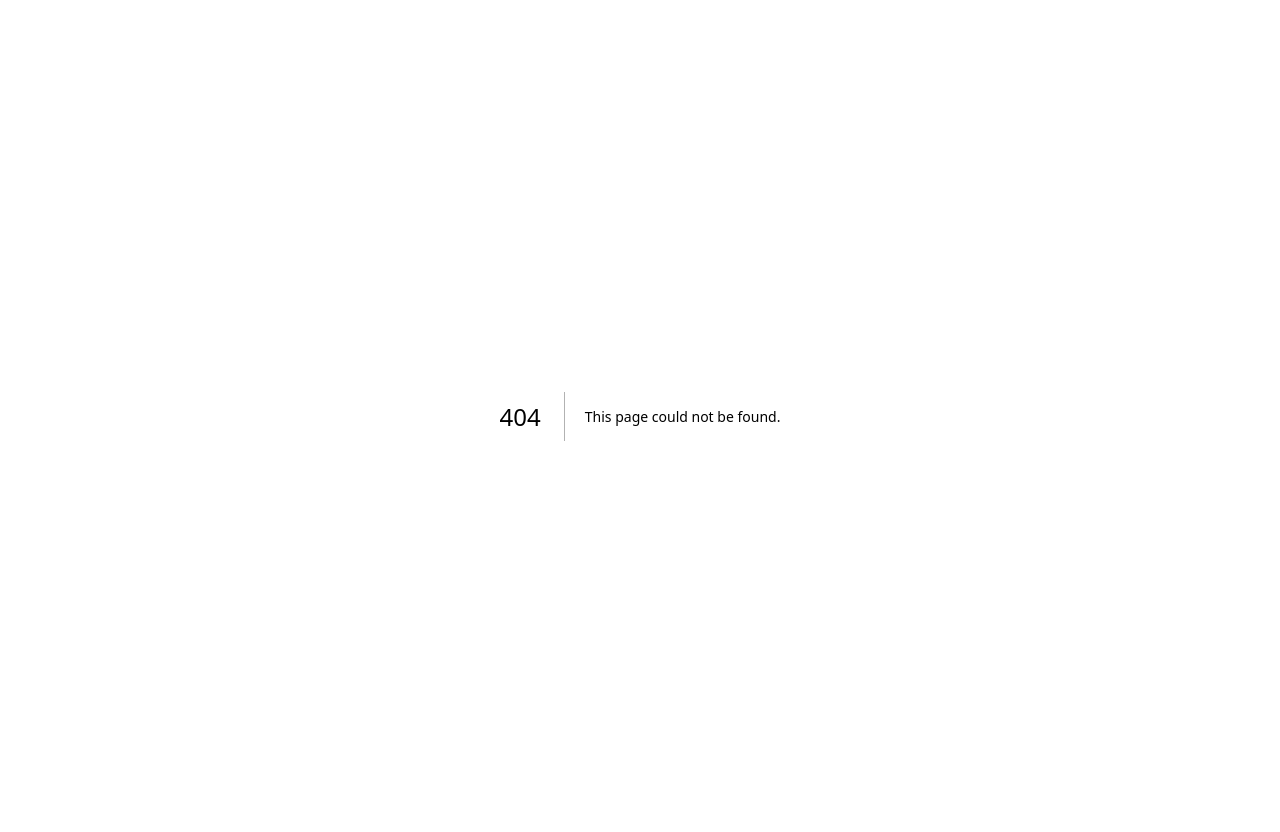
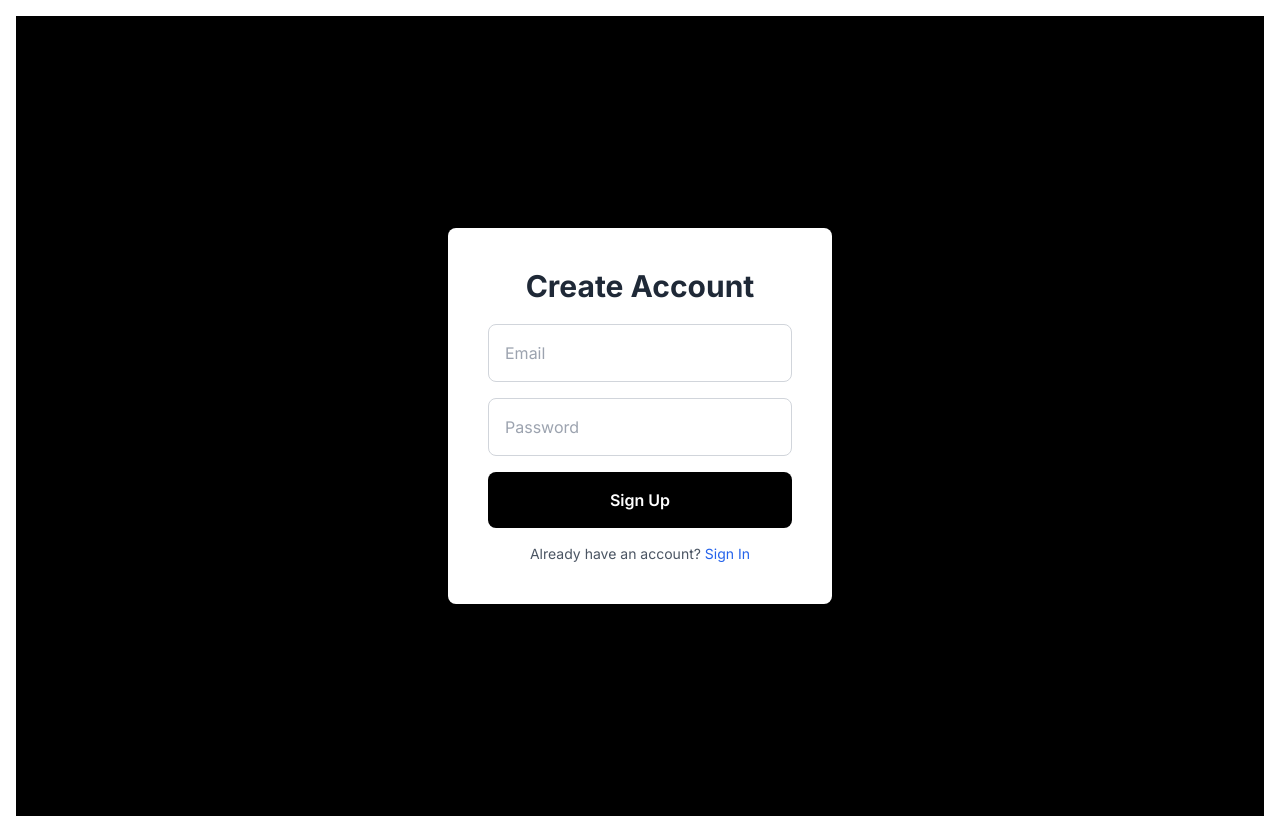
Before and after one commit to NeilGeorge1/SkillSync, a Next.js app: page /signup in a window 1280 px wide. Before the commit this address had no page. Built offline with nearby package versions, Linux system fonts and the light colour scheme; no server answers.

Commit message:
added firebase authentication

```diff
--- a/app/components/Navbar.tsx
+++ b/app/components/Navbar.tsx
@@ -32,6 +32,13 @@ const Navbar = () => {
               </span>
             </Link>
           </li>
+          <li>
+            <Link href="/signup">
+              <span className="text-white hover:text-black hover:bg-white transition-colors px-4 py-2 rounded">
+                Sign Up
+              </span>
+            </Link>
+          </li>
         </ul>
       </div>
     </div>
--- a/app/dashboard/page.tsx
+++ b/app/dashboard/page.tsx
@@ -1,6 +1,31 @@
+'use client'
 import Link from 'next/link';
+import {useAuthState} from 'react-firebase-hooks/auth';
+import {auth} from '@/app/firebase/config';
+import { useRouter } from 'next/navigation';
+import { signOut } from 'firebase/auth';
 
 const HomePage = () => {
+  const [user] = useAuthState(auth);
+  const router = useRouter();
+  const userSession = sessionStorage.getItem('user');
+
+  // Check if user is not logged in
+  if (!user && !userSession) {
+    router.push('/');
+  }
+
+  // Handle logout
+  const handleLogout = async () => {
+    try {
+      await signOut(auth);
+      sessionStorage.removeItem('user');
+      router.push('/signup'); // Redirect to sign-up after logging out
+    } catch (error) {
+      console.error('Error logging out:', error);
+    }
+  };
+
   return (
     <div className="min-h-screen bg-black text-white">
       {/* Navbar */}
@@ -23,9 +48,9 @@ const HomePage = () => {
               </Link>
             </li>
             <li>
-              <Link href="/contact" className="hover:text-gray-400">
-                Contact
-              </Link>
+              <a href="#" onClick={handleLogout} className="hover:text-gray-400">
+                Log Out
+              </a>
             </li>
           </ul>
         </div>
@@ -35,7 +60,7 @@ const HomePage = () => {
       <section className="text-center p-16">
         <h1 className="text-4xl font-bold mb-4">Welcome to SkillSync</h1>
         <p className="text-lg mb-6">Connecting mentors and mentees for collaborative project development.</p>
-        <Link href="/signup" className="bg-white text-black px-6 py-3 rounded-md hover:bg-gray-200 transition-colors">
+        <Link href="/dashboard" className="bg-white text-black px-6 py-3 rounded-md hover:bg-gray-200 transition-colors">
           Get Started
         </Link>
       </section>
@@ -81,7 +106,6 @@ const HomePage = () => {
               View Project
             </Link>
           </div>
-          {/* Add more pairs as needed */}
         </div>
       </section>
 
--- /dev/null
+++ b/app/firebase/config.tsx
@@ -0,0 +1,17 @@
+import { initializeApp, getApps, getApp } from "firebase/app";
+import {getAuth} from 'firebase/auth'
+
+const firebaseConfig = {
+    apiKey: process.env.NEXT_PUBLIC_FIREBASE_API_KEY,
+    authDomain: process.env.NEXT_PUBLIC_FIREBASE_AUTH_DOMAIN,
+    projectId: process.env.NEXT_PUBLIC_FIREBASE_PROJECT_ID,
+    storageBucket: process.env.NEXT_PUBLIC_FIREBASE_STORAGE_BUCKET,
+    messagingSenderId: process.env.NEXT_PUBLIC_FIREBASE_MESSAGING_SENDER_ID,
+    appId: process.env.NEXT_PUBLIC_FIREBASE_APP_ID,
+};
+
+const app = !getApps().length ? initializeApp(firebaseConfig) : getApp()
+
+const auth = getAuth(app)
+
+export {app, auth}
--- a/app/login/page.tsx
+++ b/app/login/page.tsx
@@ -1,58 +1,66 @@
-import Link from 'next/link';
+'use client'
+import { useState } from 'react';
+import { useSignInWithEmailAndPassword } from 'react-firebase-hooks/auth';
+import { auth } from '@/app/firebase/config';
+import { useRouter } from 'next/navigation';
 
-const LoginPage = () => {
+const SignIn = () => {
+  const [email, setEmail] = useState('');
+  const [password, setPassword] = useState('');
+  const [signInWithEmailAndPassword, user, loading, error] = useSignInWithEmailAndPassword(auth);
+  const router = useRouter();
+
+  const handleSignIn = async () => {
+    try {
+      const res = await signInWithEmailAndPassword(email, password);
+      if (res?.user) {
+        // Only set session and redirect if authentication is successful
+        sessionStorage.setItem('user', JSON.stringify(res.user));
+        setEmail('');
+        setPassword('');
+        router.push('/dashboard');
+      } else {
+        console.error('No user found in response');
+      }
+    } catch (e) {
+      console.error('Error signing in:', e.message);
+    }
+  };
+
   return (
-    <div className="min-h-screen flex flex-col items-center justify-center bg-black">
-      <div className="max-w-sm w-full bg-gray-800 p-8 rounded-lg shadow-lg border border-white">
-        <h1 className="text-3xl font-bold text-center text-white mb-6">Sign In</h1>
-        <form>
-          <div className="mb-4">
-            <label htmlFor="email" className="block text-sm font-medium text-white mb-2">
-              Email
-            </label>
+    <div className="min-h-screen flex items-center justify-center bg-black">
+      <div className="bg-white p-10 rounded-lg shadow-lg w-96">
+        <h1 className="text-gray-800 text-3xl font-bold mb-5 text-center">Sign In</h1>
         <input
           type="email"
-              id="email"
-              name="email"
-              placeholder="Email Address"
-              className="w-full px-6 py-3 text-lg border border-gray-300 rounded-md shadow-sm focus:outline-none focus:ring focus:ring-opacity-50"
-              required
+          placeholder="Email"
+          value={email}
+          onChange={(e) => setEmail(e.target.value)}
+          className="w-full p-4 mb-4 border border-gray-300 rounded-lg outline-none focus:ring-2 focus:ring-blue-500 transition duration-200"
         />
-          </div>
-          <div className="mb-6">
-            <label htmlFor="password" className="block text-sm font-medium text-white mb-2">
-              Password
-            </label>
         <input
           type="password"
-              id="password"
-              name="password"
           placeholder="Password"
-              className="w-full px-6 py-3 text-lg border border-gray-300 rounded-md shadow-sm focus:outline-none focus:ring focus:ring-opacity-50"
-              required
+          value={password}
+          onChange={(e) => setPassword(e.target.value)}
+          className="w-full p-4 mb-4 border border-gray-300 rounded-lg outline-none focus:ring-2 focus:ring-blue-500 transition duration-200"
         />
-          </div>
         <button
-            type="submit"
-            className="w-full bg-black text-white py-2 px-4 rounded-md hover:bg-gray-800 transition-colors"
+          onClick={handleSignIn}
+          className="w-full p-4 bg-black text-white font-semibold rounded-lg hover:bg-gray-900 transition duration-200"
+          disabled={loading}
         >
-            Sign In
+          {loading ? 'Signing In...' : 'Sign In'}
         </button>
-        </form>
-        <p className="mt-4 text-center text-sm text-white">
-          Don't have an account?{' '}
-          <Link href="/signup" className="text-blue-500 hover:text-blue-700">
-            Sign Up
-          </Link>
-        </p>
-        <p className="mt-4 text-center text-sm">
-          <Link href="#" className="text-blue-500 hover:text-blue-700">
-            Forgot password?
-          </Link>
+
+        {error && <p className="mt-2 text-center text-red-600">{error.message}</p>}
+
+        <p className="mt-4 text-center text-gray-600 text-sm">
+          Don't have an account? <a href="/signup" className="text-blue-600 hover:underline">Sign Up</a>
         </p>
       </div>
     </div>
   );
 };
 
-export default LoginPage;
+export default SignIn;
--- a/app/page.tsx
+++ b/app/page.tsx
@@ -4,7 +4,6 @@ export default function Home() {
   return (
     <div>
       <Navbar />
-
       {/* Hero Section */}
       <div className="hero min-h-screen bg-black">
         <div className="hero-content text-center">
--- /dev/null
+++ b/app/signup/page.tsx
@@ -0,0 +1,86 @@
+'use client'
+import { useState } from 'react';
+import { useCreateUserWithEmailAndPassword } from 'react-firebase-hooks/auth';
+import { auth } from '@/app/firebase/config';
+
+const SignUp = () => {
+  const [email, setEmail] = useState('');
+  const [password, setPassword] = useState('');
+  const [errorMsg, setErrorMsg] = useState('');
+  const [successMsg, setSuccessMsg] = useState('');
+  const [createUserWithEmailAndPassword, user, loading, error] = useCreateUserWithEmailAndPassword(auth);
+
+  const validateInput = () => {
+    if (!email.includes('@')) {
+      setErrorMsg('Invalid email format.');
+      return false;
+    }
+    if (password.length < 6) {
+      setErrorMsg('Password should be at least 6 characters.');
+      return false;
+    }
+    return true;
+  };
+
+  const handleSignUp = async () => {
+    if (!validateInput()) return; // Validate input before calling Firebase
+    try {
+      const res = await createUserWithEmailAndPassword(email, password);
+      if (res?.user) {
+        setErrorMsg(''); // Clear any previous error messages
+        setSuccessMsg('Account created successfully!');
+        sessionStorage.setItem('user', JSON.stringify(res.user));
+        setEmail('');
+        setPassword('');
+      }
+    } catch (e) {
+      console.error(e.message);
+      // Handle Firebase errors and display appropriate message
+      if (e.code === 'auth/email-already-in-use') {
+        setErrorMsg('Email already in use. Try logging in.');
+      } else if (e.code === 'auth/invalid-email') {
+        setErrorMsg('Invalid email address.');
+      } else if (e.code === 'auth/weak-password') {
+        setErrorMsg('Password is too weak.');
+      } else {
+        setErrorMsg('Something went wrong. Please try again.');
+      }
+    }
+  };
+
+  return (
+    <div className="min-h-screen flex items-center justify-center bg-black">
+      <div className="bg-white p-10 rounded-lg shadow-lg w-96">
+        <h1 className="text-gray-800 text-3xl font-bold mb-5 text-center">Create Account</h1>
+        {errorMsg && <p className="text-red-600 text-center mb-4">{errorMsg}</p>}
+        {successMsg && <p className="text-green-600 text-center mb-4">{successMsg}</p>}
+        <input
+          type="email"
+          placeholder="Email"
+          value={email}
+          onChange={(e) => setEmail(e.target.value)}
+          className="w-full p-4 mb-4 border border-gray-300 rounded-lg outline-none focus:ring-2 focus:ring-blue-500 transition duration-200"
+        />
+        <input
+          type="password"
+          placeholder="Password"
+          value={password}
+          onChange={(e) => setPassword(e.target.value)}
+          className="w-full p-4 mb-4 border border-gray-300 rounded-lg outline-none focus:ring-2 focus:ring-blue-500 transition duration-200"
+        />
+        <button
+          onClick={handleSignUp}
+          className="w-full p-4 bg-black text-white font-semibold rounded-lg hover:bg-gray-900 transition duration-200"
+          disabled={loading}
+        >
+          {loading ? 'Creating Account...' : 'Sign Up'}
+        </button>
+        <p className="mt-4 text-center text-gray-600 text-sm">
+          Already have an account? <a href='/login' className="text-blue-600 hover:underline">Sign In</a>
+        </p>
+      </div>
+    </div>
+  );
+};
+
+export default SignUp;
--- a/package.json
+++ b/package.json
@@ -15,11 +15,13 @@
     "autoprefixer": "10.4.20",
     "eslint": "8.57.0",
     "eslint-config-next": "14.2.7",
-    "next": "14.2.7",
+    "firebase": "^10.14.0",
+    "next": "^14.2.14",
     "next-auth": "^4.24.7",
     "postcss": "8.4.44",
     "react": "18.3.1",
     "react-dom": "18.3.1",
+    "react-firebase-hooks": "^5.1.1",
     "tailwindcss": "3.4.10",
     "typescript": "5.5.4"
   },
```
Also changed, not shown: 1 other file (tests, documents, lock files or other folders). Lines whose indentation alone changed are shown as unchanged.
